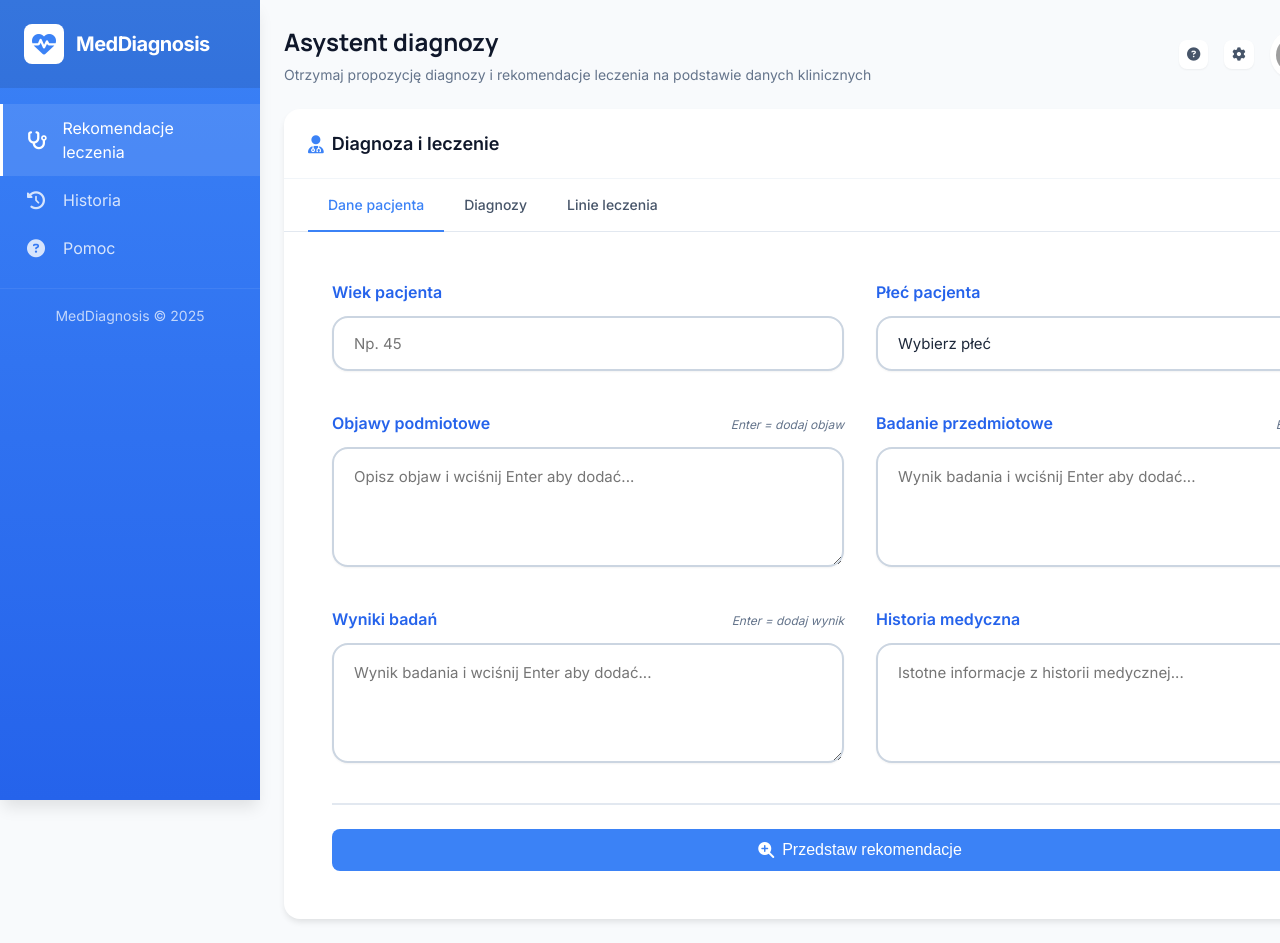
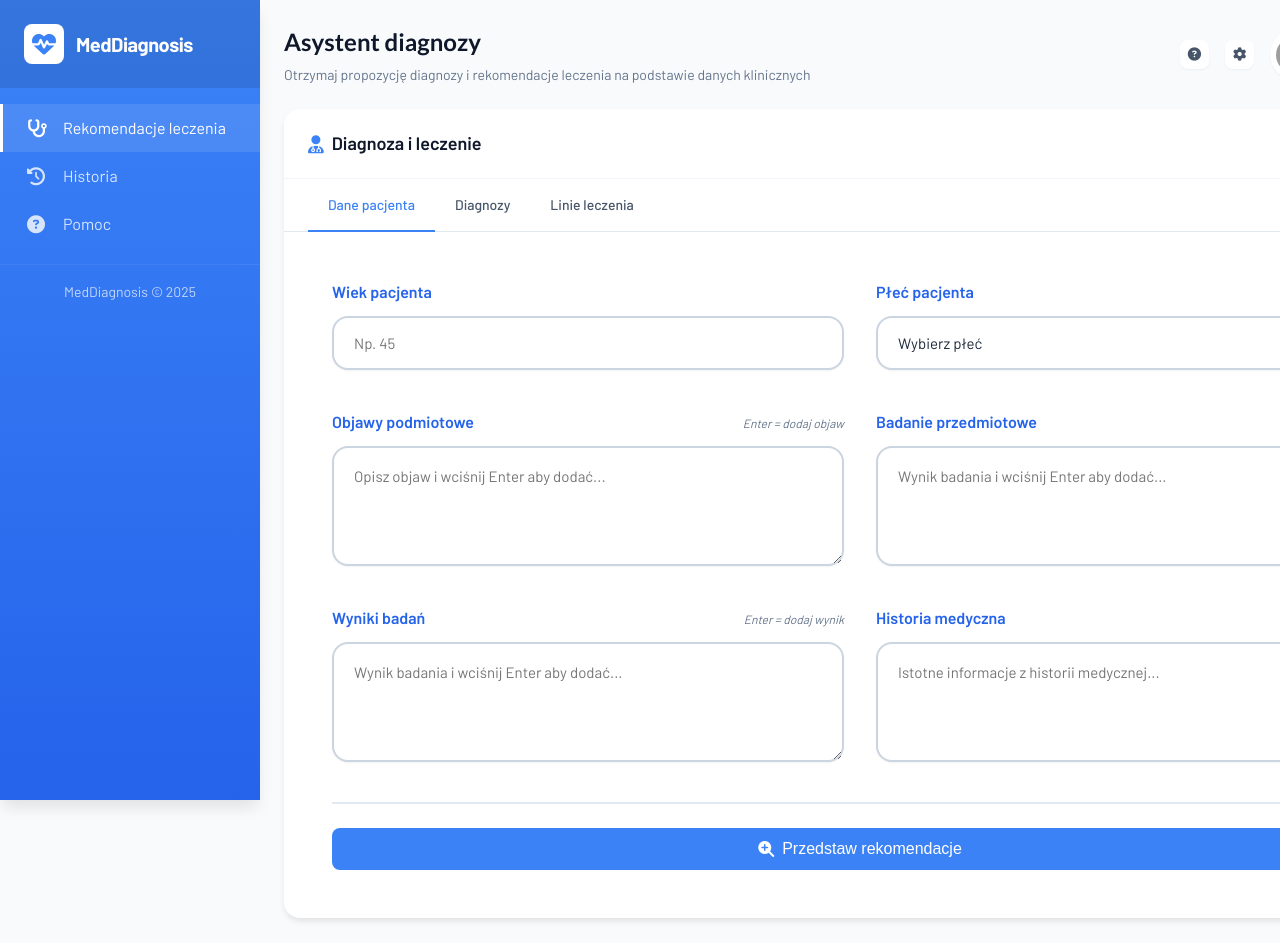
Before and after one commit to Solozzo25/MedicalVercelApp, a Next.js app: page / in a window 1280 px wide. Shown: the top 943 px of the page. Built offline with nearby package versions, Linux system fonts and the light colour scheme; grey boxes are pictures that could not be loaded.

Commit message:
czcionka

```diff
--- a/src/app/layout.js
+++ b/src/app/layout.js
@@ -1,17 +1,17 @@
-import { Inter, Manrope } from 'next/font/google';
+import { Barlow, Lato } from 'next/font/google';
 import '../styles/globals.css';
 
 // Konfiguracja fontów
-const inter = Inter({
+const barlow = Barlow({
   subsets: ['latin'],
   weight: ['300', '400', '500', '600', '700'],
-  variable: '--font-inter'
+  variable: '--font-barlow'
 });
 
-const manrope = Manrope({
+const lato = Lato({
   subsets: ['latin'],
-  weight: ['400', '500', '600', '700'],
-  variable: '--font-manrope'
+  weight: ['300', '400', '700', '900'],
+  variable: '--font-lato'
 });
 
 export const metadata = {
@@ -21,7 +21,7 @@ export const metadata = {
 
 export default function RootLayout({ children }) {
   return (
-    <html lang="pl" className={`${inter.variable} ${manrope.variable}`}>
+    <html lang="pl" className={`${barlow.variable} ${lato.variable}`}>
       <head>
         <link rel="stylesheet" href="https://cdnjs.cloudflare.com/ajax/libs/font-awesome/6.4.0/css/all.min.css" />
       </head>
--- a/src/styles/globals.css
+++ b/src/styles/globals.css
@@ -49,7 +49,7 @@
 }
 
 body {
-    font-family: 'Inter', sans-serif;
+    font-family: var(--font-barlow), 'Helvetica Neue', Arial, sans-serif;
     background-color: var(--gray-50);
     color: var(--gray-800);
     line-height: 1.5;
@@ -58,7 +58,7 @@ body {
 }
 
 h1, h2, h3, h4, h5, h6 {
-    font-family: 'Manrope', sans-serif;
+    font-family: var(--font-lato), 'Helvetica Neue', Arial, sans-serif;
     font-weight: 600;
 }
 
```
